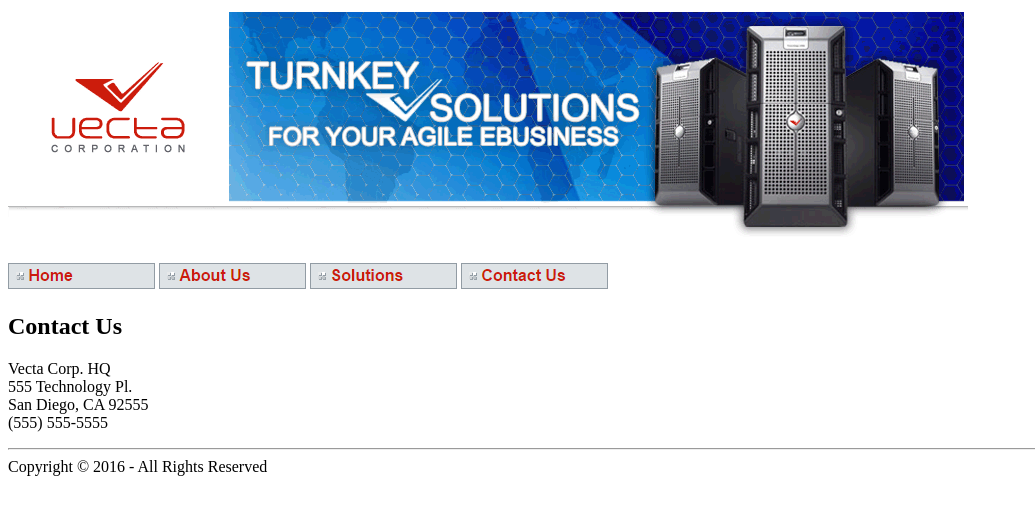
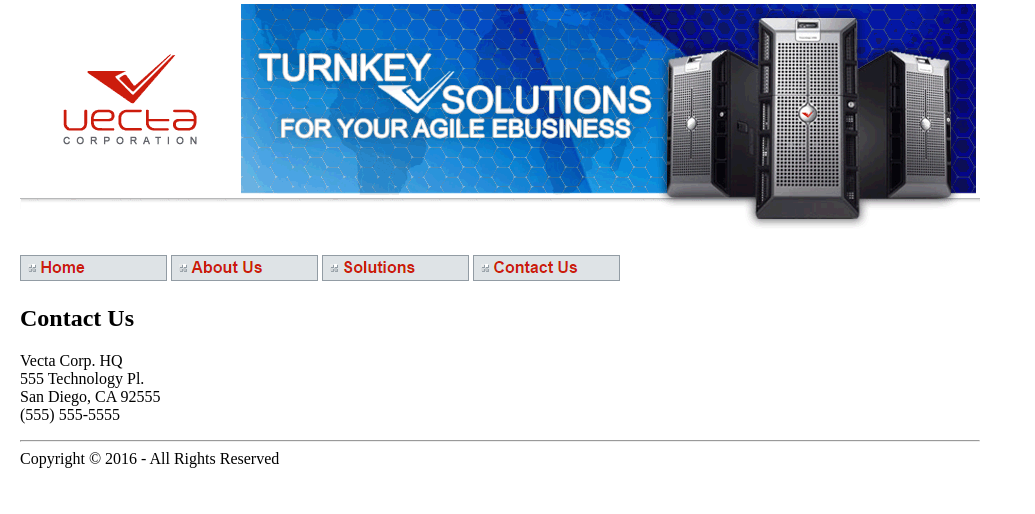
Before and after one commit to badimala218/Assignment-2, a plain HTML site: page contactus.html in a window 1280 px wide. Shown: the whole page, without its empty margins (0-1035 px from the left). Drawn offline with Linux system fonts and the light colour scheme.

Commit message:
Add body starter style to other files
Added body style to aboutus.html, solutions.html, and contactus.html.  Moved headings to within sections for html validator warning.

```diff
--- a/contactus.html
+++ b/contactus.html
@@ -6,7 +6,7 @@
     <title>Vecta Corporation - Contact Us</title>
     <link rel="stylesheet" href="nav_menu.css">
 </head>
-<body>
+<body style="width:960px;margin:0 20px;">
     <header>
 		<img src="./vectacorp/images/header.gif" alt="Vecta Corporation Header Image">
 		<nav id="nav_menu">
@@ -28,13 +28,13 @@
 	</header>
 
     <h2>Contact Us</h2>
-    <p><address style="font-style: normal;">
+    <p>
     Vecta Corp. HQ<br>
     555 Technology Pl.<br>
     San Diego, CA 92555<br>
     (555) 555-5555
-    </address>
     </p>
+
 
     <footer>
 		<hr>
```
Also changed, not shown: aboutus.html (+3 -3 lines), index.html (+1 -1 lines), solutions.html (+1 -1 lines).
